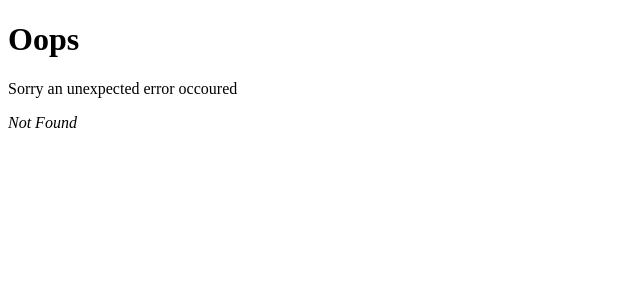
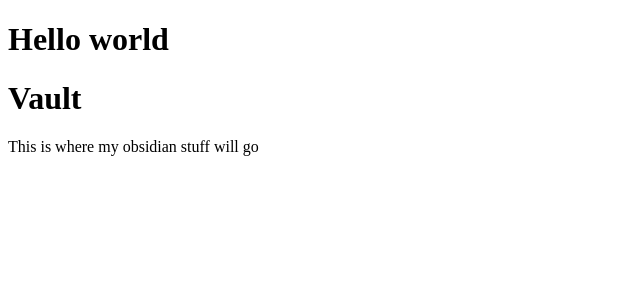
Before and after one commit to HudsonFinn/finlayhu, a React (Vite) app: page /vault in a window 1280 px wide. Before the commit this address had no page. Shown: the top 300 px of the page, without its empty margins (0-640 px from the left). Built offline with nearby package versions, Linux system fonts and the light colour scheme.

Commit message:
Add vault page as nested page of main app

```diff
--- a/src/App.tsx
+++ b/src/App.tsx
@@ -1,7 +1,10 @@
+import { Outlet } from "react-router-dom"
+
 function App() {
   return (
     <>
       <h1>Hello world</h1>
+      <Outlet />
     </>
   )
 }
--- /dev/null
+++ b/src/Vault.tsx
@@ -0,0 +1,11 @@
+
+function Vault() {
+    return (
+        <>
+            <h1>Vault</h1>
+            <p>This is where my obsidian stuff will go</p>
+        </>
+    )
+}
+
+export default Vault;
--- a/src/main.tsx
+++ b/src/main.tsx
@@ -4,12 +4,19 @@ import App from './App.tsx'
 import './index.css'
 import { createBrowserRouter, RouterProvider } from 'react-router-dom'
 import ErrorPage from './ErrorPage.tsx'
+import Vault from './Vault.tsx'
 
 const router = createBrowserRouter([
   {
     path: "/",
     element: <App />,
-    errorElement: <ErrorPage />
+    errorElement: <ErrorPage />,
+    children: [
+      {
+        path: "vault",
+        element: <Vault />
+      }
+    ]
   },
 ])
 
```
